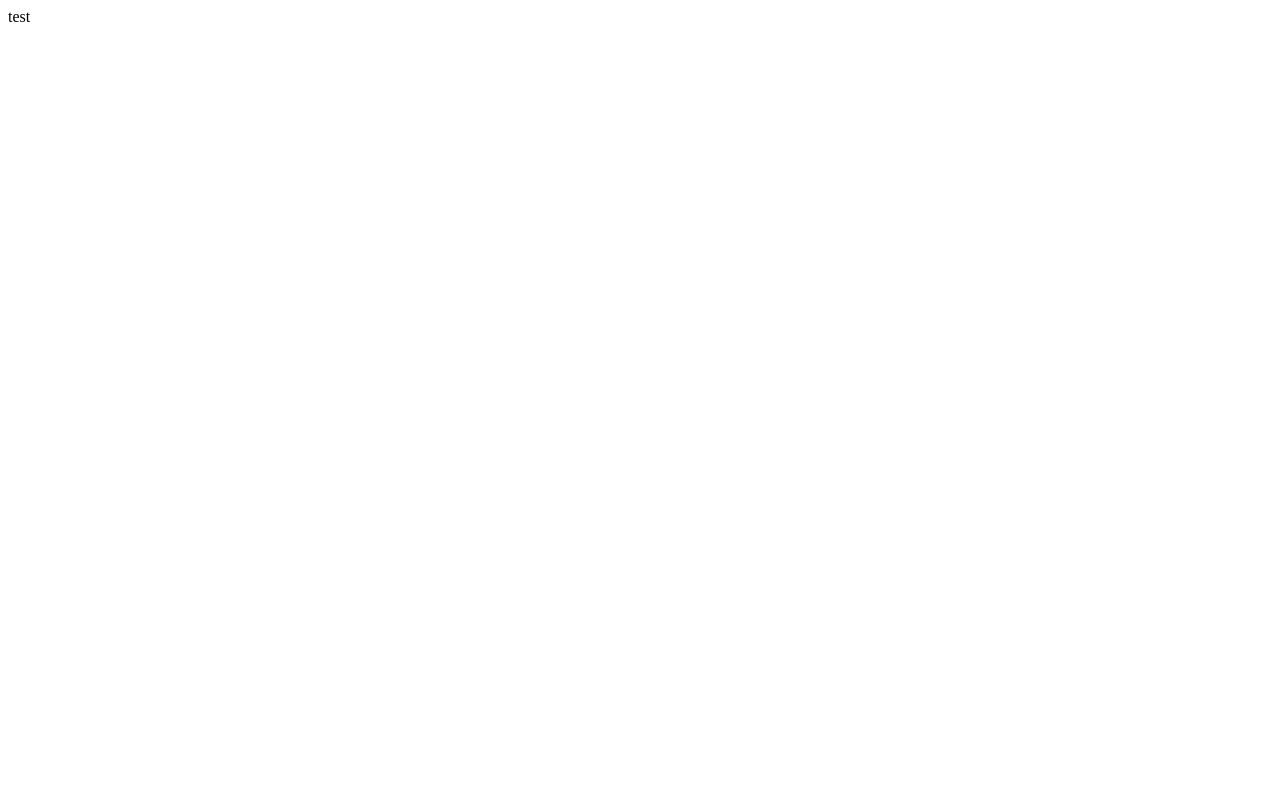
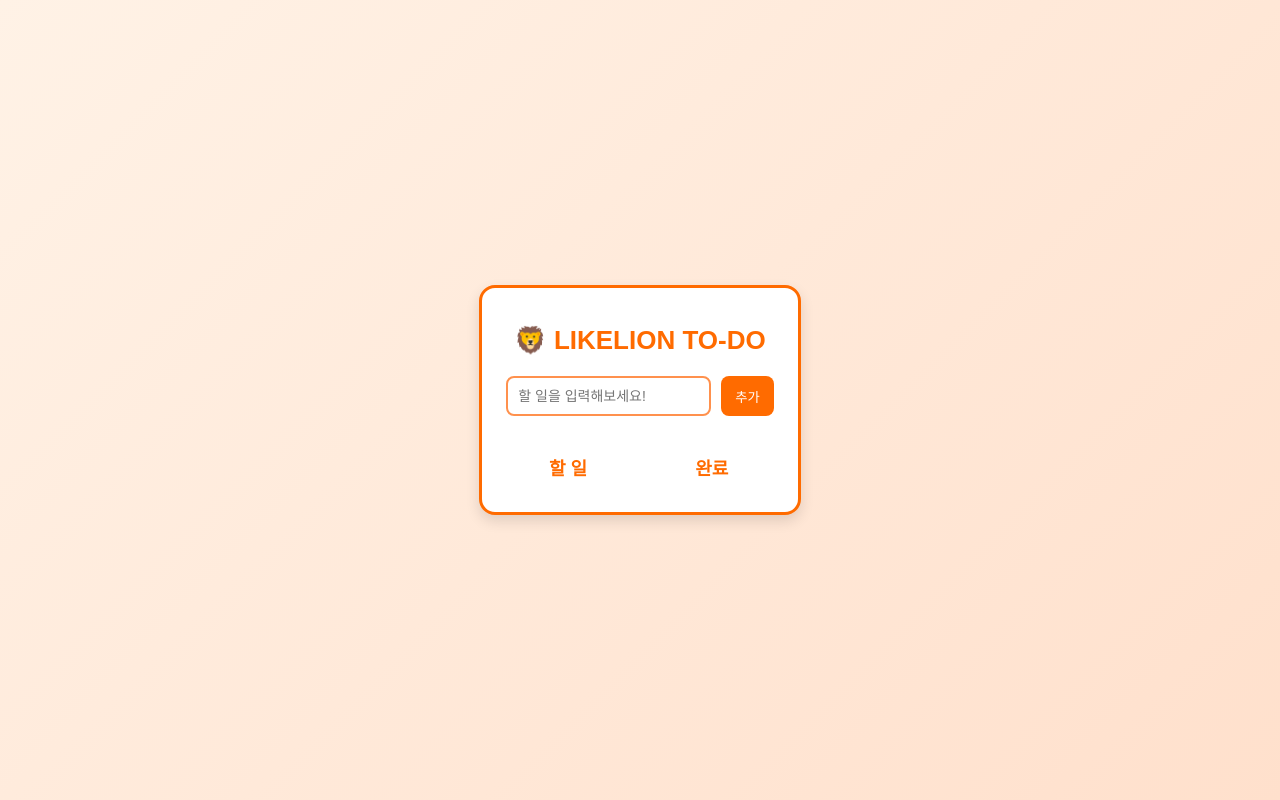
Before and after one commit to 2026-LIKELION-DS/FE_Study, a React (Vite) app: page / in a window 1280 px wide. Built offline with nearby package versions, Linux system fonts and the light colour scheme.

Commit message:
[0913] Typescript To-Do List 과제 완성

```diff
--- a/App.tsx
+++ b/App.tsx
@@ -1,5 +1,55 @@
-import React from 'react';
+import React, { useState } from 'react';
+import './style.css';
+import { TodoInput } from './components/TodoInput';
+import { TodoList } from './components/TodoList';
+import type { Todo } from './components/TodoItem';
 
 export const App = () => {
-  return <div>test</div>;
+  const [todos, setTodos] = useState<Todo[]>([]);
+
+  const handleAddTodo = (text: string) => {
+    const newTodo: Todo = {
+      id: Date.now(),
+      text,
+      isDone: false,
+    };
+    setTodos((prev) => [...prev, newTodo]);
+  };
+
+  const handleToggleTodo = (id: number) => {
+    setTodos((prev) =>
+      prev.map((todo) => (todo.id === id ? { ...todo, isDone: true } : todo))
+    );
+  };
+
+  const handleDeleteTodo = (id: number) => {
+    setTodos((prev) => prev.filter((todo) => todo.id !== id));
+  };
+
+  const activeTodos = todos.filter((todo) => !todo.isDone);
+  const doneTodos = todos.filter((todo) => todo.isDone);
+
+  return (
+    <div className="todo-container">
+      <h1 className="todo-container__header">🦁 LIKELION TO-DO</h1>
+      <TodoInput onAdd={handleAddTodo} />
+
+      <div className="render-container">
+        <TodoList
+          title="할 일"
+          todos={activeTodos}
+          onToggle={handleToggleTodo}
+          onDelete={handleDeleteTodo}
+        />
+        <TodoList
+          title="완료"
+          todos={doneTodos}
+          onToggle={handleToggleTodo}
+          onDelete={handleDeleteTodo}
+        />
+      </div>
+    </div>
+  );
 };
+
+export default App;
--- a/package.json
+++ b/package.json
@@ -2,7 +2,9 @@
   "devDependencies": {
     "@types/react": "^19.2.18",
     "@types/react-dom": "^19.2.7",
-    "typescript": "^7.0.2"
+    "@vitejs/plugin-react": "^6.1.1",
+    "typescript": "^7.0.2",
+    "vite": "^8.2.2"
   },
   "dependencies": {
     "react": "^19.2.8",
```
Also changed, not shown: index.tsx (+5 -5 lines), components/TodoInput.tsx (line endings or trailing spaces), components/TodoItem.tsx (line endings or trailing spaces), components/TodoList.tsx (line endings or trailing spaces), index.html (line endings or trailing spaces), 1 other file (tests, documents, lock files or other folders).
